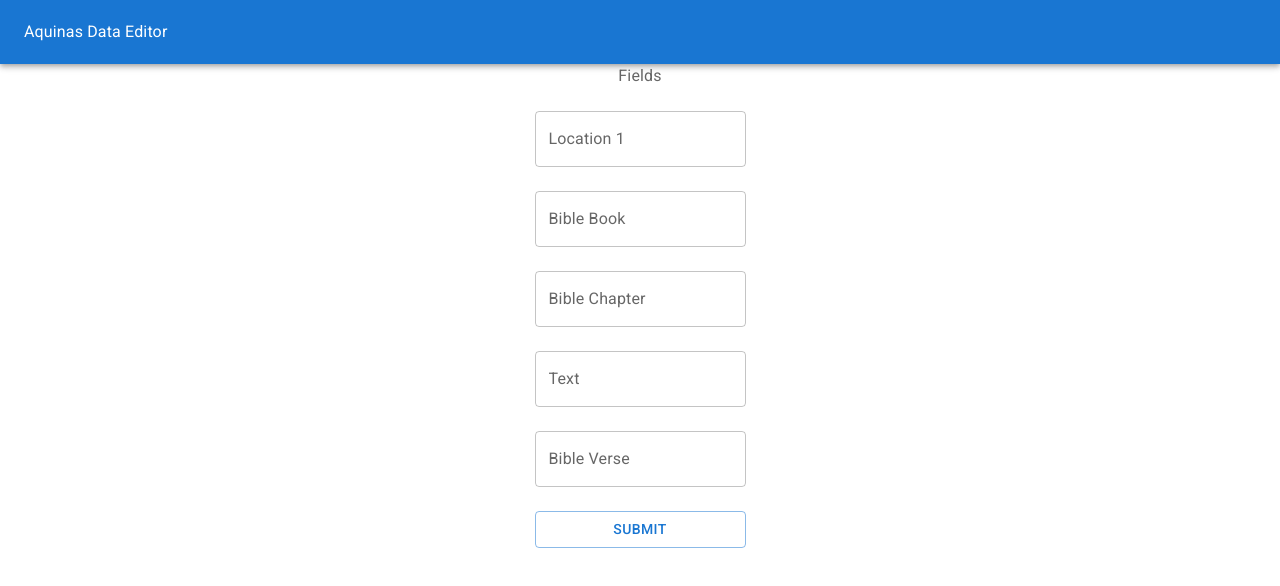
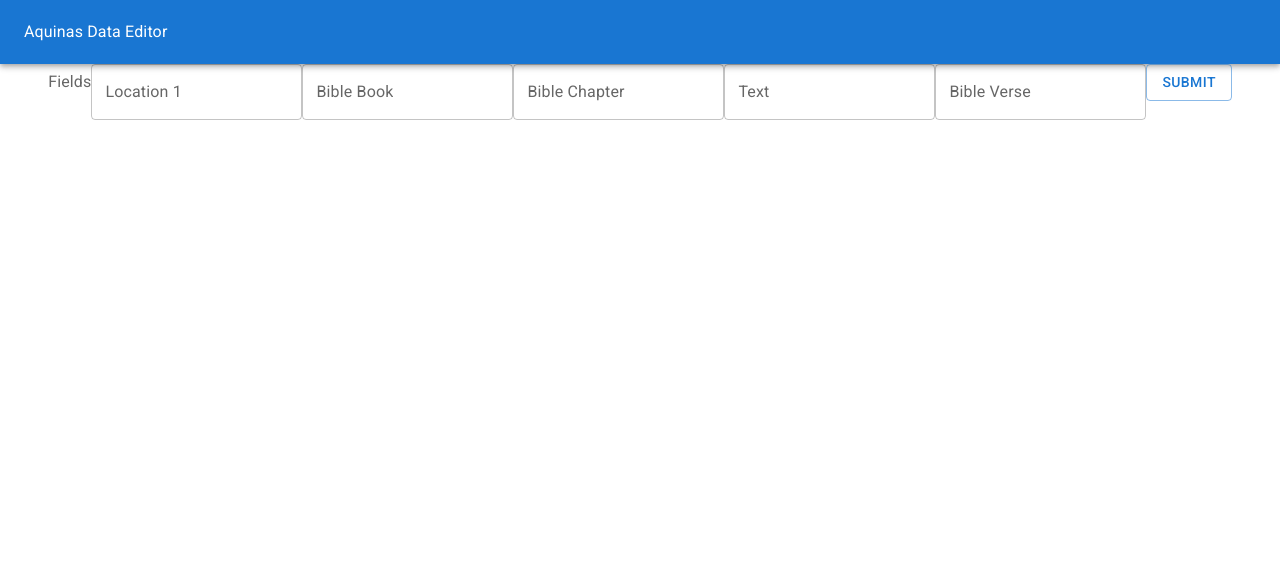
Before and after one commit to Joshuatanderson/aquinas-data-entry-frontend, a React (Create React App) app: page / in a window 1280 px wide. Shown: the top 586 px of the page. Built offline with nearby package versions, Linux system fonts and the light colour scheme.

Commit message:
feat: form structure fricking works!

```diff
--- a/src/components/InputField.tsx
+++ b/src/components/InputField.tsx
@@ -1,12 +1,12 @@
 import { TextField } from "@mui/material";
 import { makeStyles } from "@mui/styles";
-import { useState } from "react";
+import { useEffect, useState } from "react";
 import { theme } from "../theme";
 import { Field, FieldValue } from "./InputForm";
 
 interface InputFieldProps {
 	field: Field;
-	onSubmit: (currentValue: FieldValue) => void;
+	submitDataCallback: (currentValue: FieldValue) => void;
 	isPendingSubmission: boolean;
 	showError: boolean;
 }
@@ -19,21 +19,28 @@ const useStyles = makeStyles({
 
 const InputField = ({
 	field,
-	onSubmit,
+	submitDataCallback,
 	isPendingSubmission,
 	showError,
 }: InputFieldProps) => {
 	const [value, setValue] = useState("");
 
+	useEffect(() => {
+		if (!isPendingSubmission) {
+			return;
+		}
+		handleSubmit();
+	}, [isPendingSubmission]);
+
 	const classes = useStyles({});
 
-	const handleSubmit = () => {
-		onSubmit({
+	function handleSubmit() {
+		submitDataCallback({
 			code: field.code,
 			name: field.name,
 			value: value,
 		});
-	};
+	}
 
 	return (
 		<TextField
@@ -41,9 +48,8 @@ const InputField = ({
 			variant="outlined"
 			label={field.name}
 			value={value}
-			error={showError && field.validator(value)}
+			error={showError && !!field.validate(field.validators)(value)}
 			onChange={(e) => setValue(e.target.value)}
-			onSubmit={handleSubmit}
 			className={classes.field}
 		></TextField>
 	);
--- a/src/components/InputForm.tsx
+++ b/src/components/InputForm.tsx
@@ -6,14 +6,16 @@ import {
 	inputAdornmentClasses,
 } from "@mui/material";
 import { makeStyles } from "@mui/styles";
+import { Box } from "@mui/system";
 import React, { useState } from "react";
-import { requiredFields } from "../data/requiredFields";
+import { requiredFields, Validator } from "../data/requiredFields";
 import { theme } from "../theme";
 import InputField from "./InputField";
 export interface Field {
 	code: string;
 	name: string;
-	validator: (input: string) => boolean;
+	validators: Validator[];
+	validate: (validators: Validator[]) => (input: string) => string | undefined;
 }
 
 export interface FieldValue {
@@ -31,39 +33,43 @@ const useStyles = makeStyles({
 const InputForm = () => {
 	const [isSubmitting, setIsSubmitting] = useState(false);
 	const [showErrors, setShowErrors] = useState(false);
-	const [formSubmissionValue, setFormSubmissionValue] = useState({});
+	const [formSubmissionValue, setFormSubmissionValue] =
+		useState<Record<string, FieldValue>>();
 
 	const classes = useStyles();
 
-	const handleSubmit = () => {
+	const handleSubmit = (e: React.FormEvent) => {
+		e.preventDefault();
 		setIsSubmitting(true);
 		setShowErrors(false);
 	};
 
 	const makeFields = () => {
-		return requiredFields.map((field: Field) => (
+		return requiredFields.map((field: Field, index) => (
 			<InputField
+				key={`${field.name}${index}`}
 				field={field}
 				isPendingSubmission={isSubmitting}
 				showError={showErrors}
-				onSubmit={(fieldValue: FieldValue) => {
-					setFormSubmissionValue({
-						...formSubmissionValue,
+				submitDataCallback={(fieldValue: FieldValue) => {
+					setFormSubmissionValue((prevState) => ({
+						...prevState,
 						[field.code]: fieldValue,
-					});
+					}));
+					console.log(formSubmissionValue);
 				}}
 			/>
 		));
 	};
 
 	return (
-		<FormControl>
+		<form onSubmit={handleSubmit}>
 			<FormLabel className={classes.label}>Fields</FormLabel>
 			{makeFields()}
-			<Button variant="outlined" type="submit" onSubmit={handleSubmit}>
+			<Button variant="outlined" type="submit">
 				Submit
 			</Button>
-		</FormControl>
+		</form>
 	);
 };
 
--- a/src/data/requiredFields.ts
+++ b/src/data/requiredFields.ts
@@ -1,27 +1,75 @@
+export interface Validator {
+	matcher: (input: string) => boolean;
+	message: string;
+}
+
+const validate = (validators: Validator[]) => (input: string) => {
+	let result: string | undefined;
+	validators.forEach((validator) => {
+		result =
+			result === undefined
+				? result
+				: validator.matcher(input)
+				? result
+				: validator.message;
+	});
+	return result;
+};
+
 export const requiredFields = [
 	{
 		code: "Location 1",
 		name: "Location 1",
-		validator: (input: string) => !!input.match(/^[a-zA-Z0-9 ]*$/),
+		validators: [
+			{
+				matcher: (input: string) => !!input.match(/^[a-zA-Z0-9 ]*$/),
+				message: "Not a valid name.",
+			},
+		],
+		validate,
 	},
 	{
 		code: "Bible book",
 		name: "Bible Book",
-		validator: (input: string) => !!input.match(/^[a-zA-Z0-9 ]*$/),
+		validators: [
+			{
+				matcher: (input: string) => !!input.match(/^[a-zA-Z0-9 ]*$/),
+				message: "Not a valid name.",
+			},
+		],
+		validate,
 	},
 	{
 		code: "Bible Chapter",
 		name: "Bible Chapter",
-		validator: (input: string) => !!input.match(/^[a-zA-Z0-9 ]*$/),
+		validators: [
+			{
+				matcher: (input: string) => !!input.match(/^[a-zA-Z0-9 ]*$/),
+				message: "Not a valid name.",
+			},
+		],
+		validate,
 	},
 	{
 		code: "Text",
 		name: "Text",
-		validator: (input: string) => !!input.match(/^[a-zA-Z0-9 ]*$/),
+		validators: [
+			{
+				matcher: (input: string) => !!input.match(/^[a-zA-Z0-9 ]*$/),
+				message: "Not a valid name.",
+			},
+		],
+		validate,
 	},
 	{
 		code: "Bible verse",
 		name: "Bible Verse",
-		validator: (input: string) => !!input.match(/^[a-zA-Z0-9 ]*$/),
+		validators: [
+			{
+				matcher: (input: string) => !!input.match(/^[a-zA-Z0-9 ]*$/),
+				message: "Not a valid name.",
+			},
+		],
+		validate,
 	},
 ];
```
